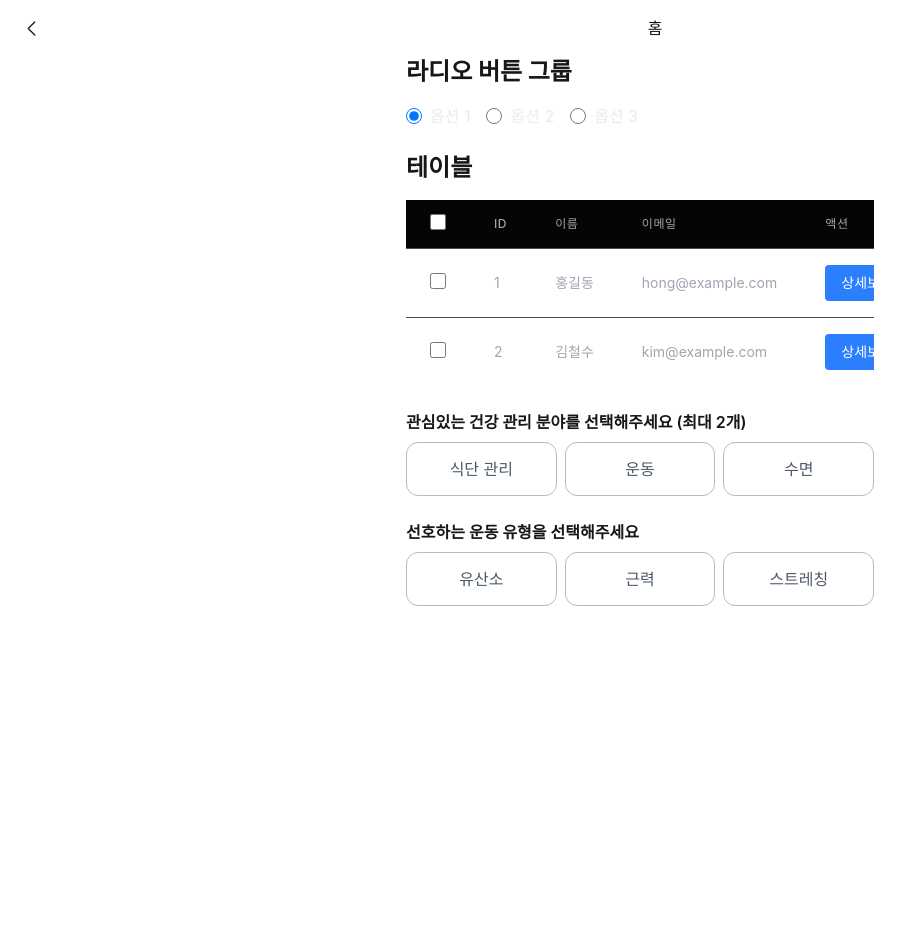
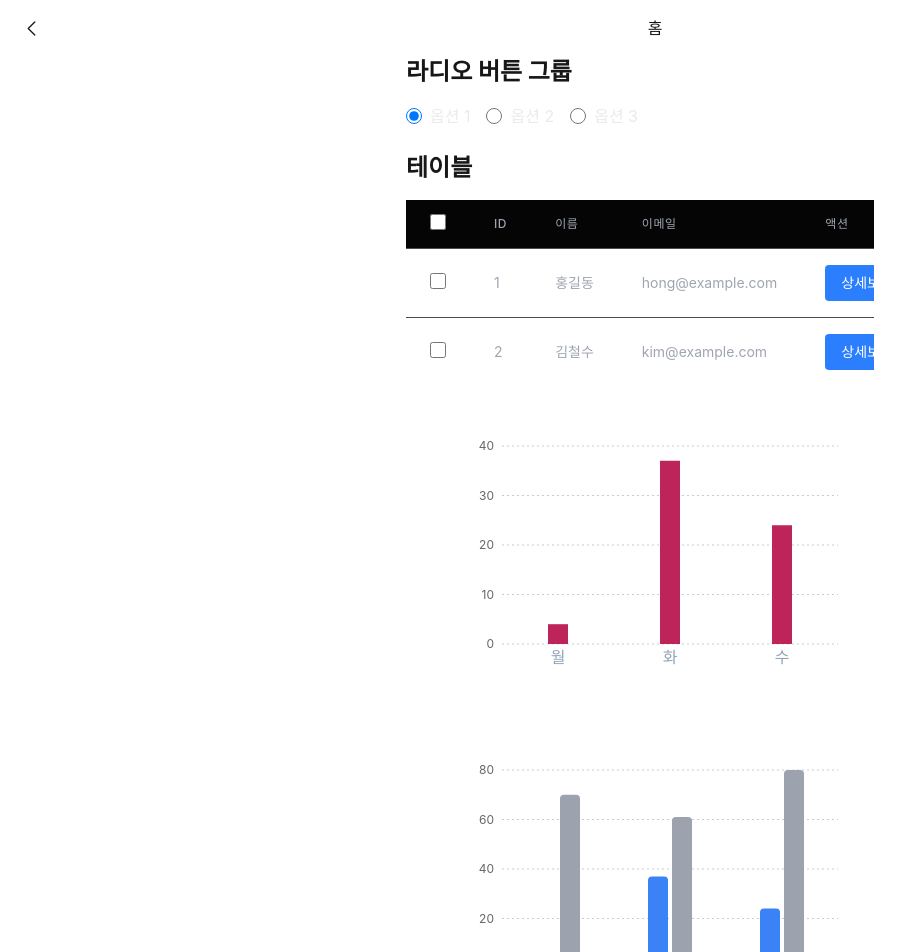
Before and after one commit to chosooyeon/admin-comp, a Next.js app: page /test in a window 1280 px wide. Shown: the top 952 px of the page, without its empty margins (0-909 px from the left). Before the commit the page ends 904 px from the top, so only its background shows below. Built offline with nearby package versions, Linux system fonts and the light colour scheme; a web font is replaced by a local one.

Commit message:
bar chart 추가

```diff
--- a/src/app/test/page.tsx
+++ b/src/app/test/page.tsx
@@ -7,6 +7,7 @@ import RadioButtonGroup from '@/components/radio/Radio';
 import Table from '@/components/table/Table';
 import TopButton from '@/components/button/TopButton';
 import { Column } from '@/components/table/Table';
+import DualBarChart from "@/components/chart/DualBarChart";
 
 export default function HomePage() {
   const [selectedHealthPreferences, setSelectedHealthPreferences] = useState<string[]>([]);
@@ -67,6 +68,19 @@ export default function HomePage() {
     { id: '2', name: '김철수', email: 'kim@example.com' },
   ];
 
+  const singleData = [
+    { name: '월', value1: 4 },
+    { name: '화', value1: 37 },
+    { name: '수', value1: 24 },
+  ];
+
+  // 이중 바 차트 (둥근 모서리, 커스텀 색상)
+  const dualData = [
+    { name: '월', value1: 4, value2: 70 },
+    { name: '화', value1: 37, value2: 61 },
+    { name: '수', value1: 24, value2: 80 },
+  ];
+
   return (
     <Layout title="홈" hasBackButton>
       <div className="max-w-[500px] mx-auto px-4 space-y-6">
@@ -94,6 +108,22 @@ export default function HomePage() {
       </div>
 
       <TopButton />
+
+      <DualBarChart
+        data={singleData}
+        type="square"
+        isDual={false}
+      />
+
+      <DualBarChart
+        data={dualData}
+        type="rounded"
+        isDual={true}
+        colors={{
+          primary: '#3B82F6',
+          secondary: '#9CA3AF'
+        }}
+      />
 
         {/* 다중 선택 버튼 그룹 */}
         <div className="space-y-2">
--- /dev/null
+++ b/src/components/chart/DualBarChart.tsx
@@ -0,0 +1,79 @@
+import { BarChart, Bar, ResponsiveContainer, XAxis, YAxis, CartesianGrid } from 'recharts';
+
+interface DataPoint {
+  name: string;
+  value1: number;
+  value2?: number;  // value2는 선택적
+}
+
+interface DualBarChartProps {
+  data: DataPoint[];
+  type: 'rounded' | 'square';  // 모서리 스타일 선택
+  isDual: boolean;  // 단일/이중 바 선택
+  colors?: {
+    primary: string;
+    secondary?: string;
+  };
+}
+
+const DualBarChart = ({
+  data,
+  type,
+  isDual,
+  colors = { primary: '#BD2459', secondary: '#CCCCCC' }
+}:DualBarChartProps) => {
+  const getRadius = (): [number, number, number, number] => {
+    return type === 'rounded' ? [4, 4, 0, 0] : [0, 0, 0, 0];
+  };
+
+  return (
+    <div className="w-full h-[300px] bg-white p-4 rounded-lg">
+      <ResponsiveContainer width="100%" height="100%">
+        <BarChart
+          data={data}
+          margin={{ top: 20, right: 20, left: 20, bottom: 20 }}
+        >
+          <CartesianGrid
+            horizontal={true}
+            vertical={false}
+            strokeDasharray="2 3"
+            stroke="#CCCCCC"
+            strokeWidth={1}
+          />
+          <XAxis
+            dataKey="name"
+            stroke="#94a3b8"
+            axisLine={false}
+            tickLine={false}
+          />
+          <YAxis
+            stroke="#94a3b8"
+            axisLine={false}
+            tickLine={false}
+            tickCount={5}
+            tick={{
+              fontSize: 12,
+              fill: '#666'
+            }}
+          />
+          <Bar
+            dataKey="value1"
+            fill={colors.primary}
+            radius={getRadius()}
+            barSize={20}
+          />
+          {isDual && (
+            <Bar
+              dataKey="value2"
+              fill={colors.secondary}
+              radius={getRadius()}
+              barSize={20}
+            />
+          )}
+        </BarChart>
+      </ResponsiveContainer>
+    </div>
+  );
+};
+
+export default DualBarChart;
```
